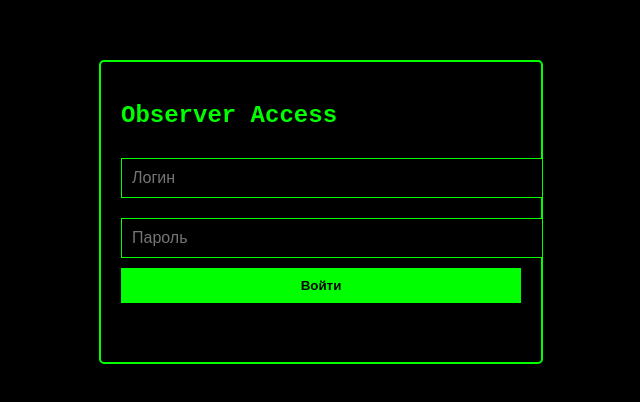
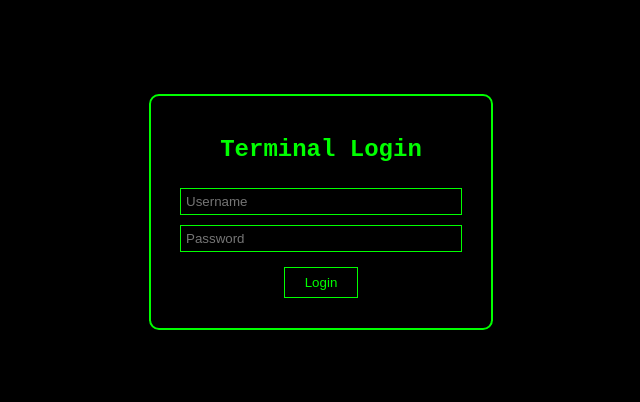
Before and after one commit to kurtsworlds96/Secret, a plain HTML site: page index.html in a window 1280 px wide. Shown: the part 188-590 px from the top of the page, without its empty margins (319-959 px from the left). Drawn offline with Linux system fonts and the light colour scheme.

Commit message:
Add files via upload

```diff
--- a/index.html
+++ b/index.html
@@ -1,80 +1,73 @@
 <!DOCTYPE html>
-<html lang="ru">
+<html lang="en">
 <head>
-<meta charset="UTF-8" />
-<meta name="viewport" content="width=device-width, initial-scale=1" />
-<title>Observer Access</title>
+    <meta charset="UTF-8">
+    <meta name="viewport" content="width=device-width, initial-scale=1.0">
+    <title>Terminal Login</title>
     <style>
         body {
             background-color: #000;
-    color: #0f0;
-    font-family: 'Courier New', Courier, monospace;
+            color: #00ff00;
+            font-family: 'Courier New', monospace;
             display: flex;
-    flex-direction: column;
             justify-content: center;
+            align-items: center;
             height: 100vh;
             margin: 0;
-    padding: 0 20px;
         }
-  .container {
-    max-width: 400px;
-    margin: auto;
-    border: 2px solid #0f0;
+        .login-container {
+            border: 2px solid #00ff00;
             padding: 20px;
-    border-radius: 5px;
+            border-radius: 10px;
+            text-align: center;
+            width: 300px;
         }
-  input[type="text"], input[type="password"] {
-    width: 100%;
-    background: #000;
-    border: 1px solid #0f0;
-    color: #0f0;
-    padding: 10px;
-    margin: 10px 0;
-    font-size: 16px;
+        input {
+            background-color: #000;
+            color: #00ff00;
+            border: 1px solid #00ff00;
+            padding: 5px;
+            margin: 5px 0;
+            width: 90%;
         }
         button {
-    width: 100%;
-    padding: 10px;
-    background-color: #0f0;
-    border: none;
-    color: #000;
-    font-weight: bold;
+            background-color: #000;
+            color: #00ff00;
+            border: 1px solid #00ff00;
+            padding: 7px 20px;
             cursor: pointer;
+            margin-top: 10px;
         }
-  .message {
-    margin-top: 15px;
-    min-height: 24px;
+        .error {
+            color: red;
+            margin-top: 10px;
         }
     </style>
 </head>
 <body>
-<div class="container">
-  <h2>Observer Access</h2>
-  <form id="loginForm">
-    <input type="text" id="username" placeholder="Логин" autocomplete="off" required />
-    <input type="password" id="password" placeholder="Пароль" autocomplete="off" required />
-    <button type="submit">Войти</button>
-  </form>
-  <div class="message" id="message"></div>
+
+<div class="login-container">
+    <h2>Terminal Login</h2>
+    <input type="text" id="username" placeholder="Username"><br>
+    <input type="password" id="password" placeholder="Password"><br>
+    <button onclick="login()">Login</button>
+    <div id="error" class="error"></div>
 </div>
 
 <script>
-  const form = document.getElementById('loginForm');
-  const message = document.getElementById('message');
+    function login() {
+        const username = document.getElementById('username').value.trim();
+        const password = document.getElementById('password').value.trim();
 
-  form.addEventListener('submit', (e) => {
-    e.preventDefault();
-    const username = document.getElementById('username').value.trim().toLowerCase();
-    const password = document.getElementById('password').value.trim().toLowerCase();
+        if (username === 'user_user' && password === 'kurtsworlds96') {
+            window.location.href = 'user.html';
+        } else if (username === 'ninthebasin' && password === 'udp_tracker_openbittorrent_com_80_announce') {
+            window.location.href = 'admin.html';
+        } else {
+            document.getElementById('error').innerText = 'Invalid username or password';
+        }
+    }
+</script>
 
-    if (username === 'observer' && password === 'kurtsworlds96') {
-      message.style.color = '#0f0';
-      message.textContent = 'Доступ временно закрыт. Продолжение следует...';
-    } else {
-      message.style.color = '#f00';
-      message.textContent = 'Доступ запрещён.';
-    }
-  });
-</script>
 </body>
 </html>
```
Lines whose indentation alone changed are shown as unchanged.
